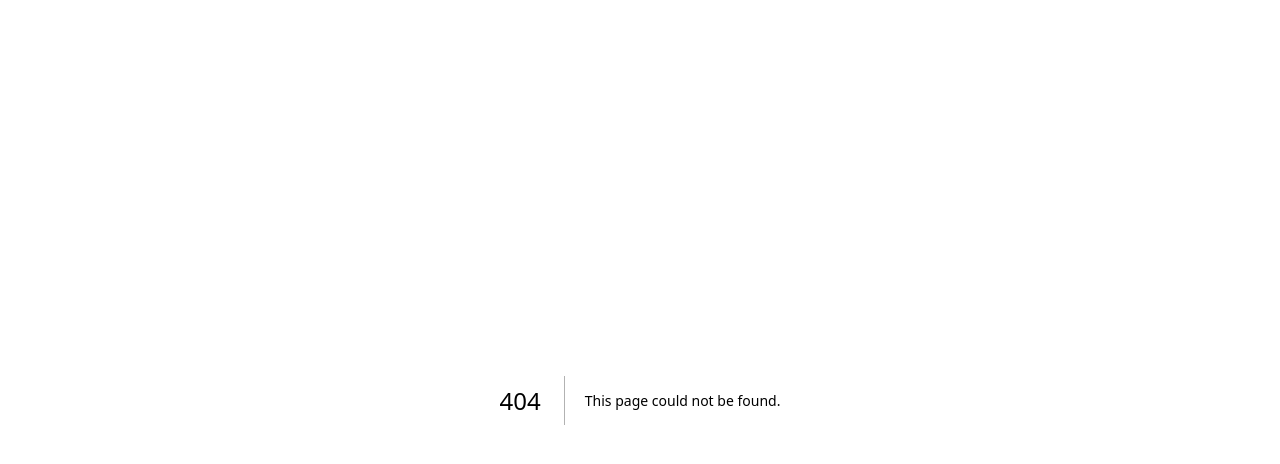
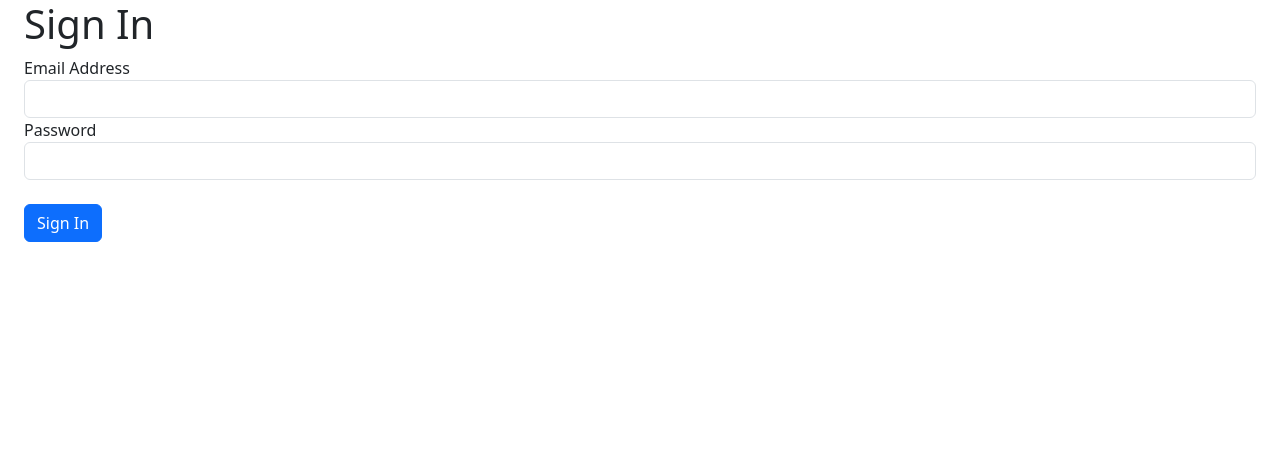
Before and after one commit to Chriszao/ticketing, a Next.js app in the folder client/: page /auth/signin in a window 1280 px wide. Before the commit this address had no page. Shown: the top 464 px of the page. Built offline with nearby package versions, Linux system fonts and the light colour scheme.

Commit message:
feat: add signin page

```diff
--- /dev/null
+++ b/client/src/pages/auth/signin.tsx
@@ -0,0 +1,69 @@
+import { useRequest } from "@/hooks";
+import Router from "next/router";
+import { FormEvent, useState } from "react";
+
+interface SignInData {
+  email: string;
+  password: string;
+}
+
+interface SignInResponse {
+  id: string;
+  email: string;
+}
+
+export default function SignIn() {
+  const [signInData, setSignInData] = useState<SignInData>({
+    email: "",
+    password: "",
+  });
+  const { doRequest, errors } = useRequest<SignInResponse>({
+    url: "/api/users/signIn",
+    method: "post",
+    body: signInData,
+    onSuccess: () => Router.push("/"),
+  });
+
+  function handleInputChange(name: keyof SignInData, value: string) {
+    setSignInData({ ...signInData, [name]: value });
+  }
+
+  async function handleSubmit(event: FormEvent<HTMLFormElement>) {
+    event.preventDefault();
+
+    await doRequest();
+  }
+
+  return (
+    <form onSubmit={handleSubmit} className="mx-4">
+      <h1>Sign In</h1>
+
+      <div className="form-group">
+        <label htmlFor="email">Email Address</label>
+        <input
+          name="email"
+          className="form-control"
+          value={signInData.email}
+          onChange={(event) => handleInputChange("email", event.target.value)}
+        />
+      </div>
+
+      <div className="form-group">
+        <label htmlFor="password">Password</label>
+        <input
+          name="password"
+          type="password"
+          className="form-control"
+          value={signInData.password}
+          onChange={(event) =>
+            handleInputChange("password", event.target.value)
+          }
+        />
+      </div>
+
+      {errors}
+
+      <button className="btn btn-primary mt-4">Sign In</button>
+    </form>
+  );
+}
```
